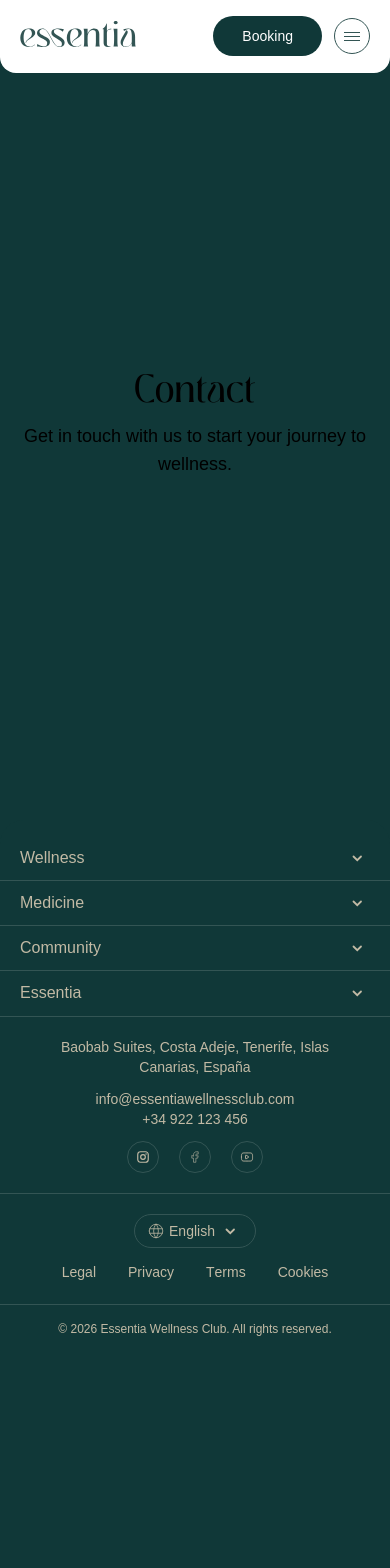
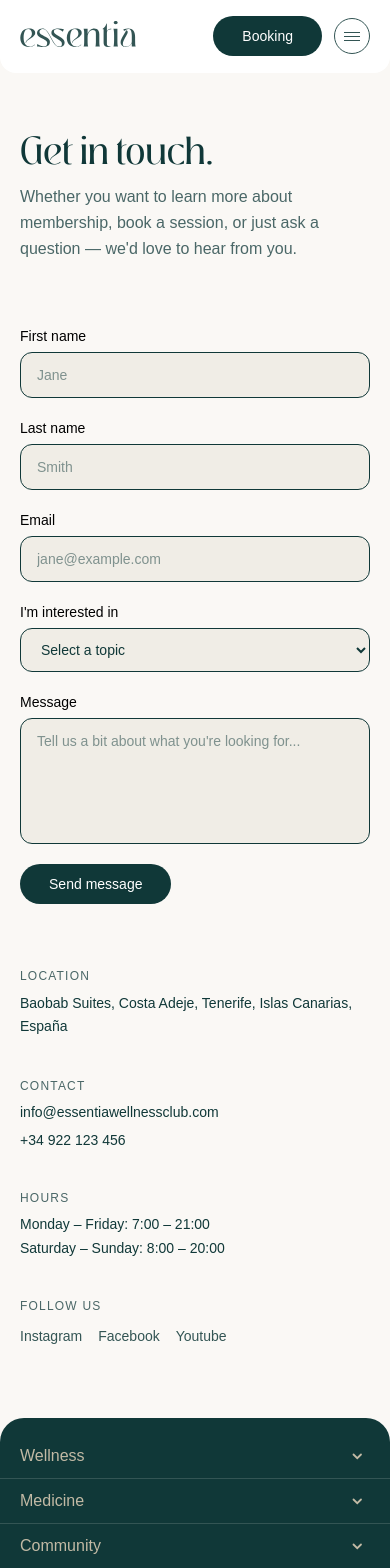
Before and after one commit to yasielhp/website-essentia-nextjs, a Next.js app: page /contact in a window 390 px wide. Shown: the top 1568 px of the page. Before the commit the page ends 1357 px from the top, so only its background shows below. Built offline with nearby package versions, Linux system fonts and the light colour scheme; a web font is replaced by a local one.

Commit message:
Implement /contact page with form and contact info
Two-column layout: contact form (name, email, topic, message) with success
state on the left, and address, phone, hours and social links on the right.

```diff
--- a/app/(page)/contact/page.tsx
+++ b/app/(page)/contact/page.tsx
@@ -1,4 +1,5 @@
 import type { Metadata } from "next";
+import ContactSection from "@components/sections/contact/contact-section";
 
 export const metadata: Metadata = {
   title: "Contact Essentia | Get in Touch",
@@ -7,14 +8,5 @@ export const metadata: Metadata = {
 };
 
 export default function ContactPage() {
-  return (
-    <section className="text-primary min-h-dvh">
-      <div className="max-w-10xl mx-auto flex min-h-dvh flex-col items-center justify-center px-4 text-center">
-        <h1 className="font-display xs:text-7xl text-4xl">Contact</h1>
-        <p className="text-primary/70 mt-4 text-lg">
-          Get in touch with us to start your journey to wellness.
-        </p>
-      </div>
-    </section>
-  );
+  return <ContactSection />;
 }
--- /dev/null
+++ b/app/components/sections/contact/contact-section.tsx
@@ -0,0 +1,252 @@
+"use client";
+
+import { useRef, useEffect, useState } from "react";
+import gsap from "gsap";
+import Link from "next/link";
+import { Button } from "@components/ui/button";
+import { contact } from "@/constants/contact";
+
+// ─── Input ────────────────────────────────────────────────────
+
+function Field({
+  label,
+  id,
+  children,
+}: {
+  label: string;
+  id: string;
+  children: React.ReactNode;
+}) {
+  return (
+    <div className="flex flex-col gap-1.5">
+      <label htmlFor={id} className="text-petroleum-600 text-sm font-medium">
+        {label}
+      </label>
+      {children}
+    </div>
+  );
+}
+
+const inputClass =
+  "bg-sand-100 text-petroleum-700 placeholder:text-petroleum-300 border border-sand-300 rounded-xl px-4 py-3 text-sm outline-none transition-all duration-200 focus:border-petroleum-400 focus:ring-2 focus:ring-petroleum-200";
+
+// ─── ContactSection ───────────────────────────────────────────
+
+export default function ContactSection() {
+  const wrapperRef = useRef<HTMLDivElement>(null);
+  const [submitted, setSubmitted] = useState(false);
+  const [loading, setLoading] = useState(false);
+
+  useEffect(() => {
+    const ctx = gsap.context(() => {
+      if (wrapperRef.current) {
+        gsap.from(Array.from(wrapperRef.current.children), {
+          opacity: 0,
+          y: 30,
+          stagger: 0.1,
+          duration: 0.7,
+          ease: "power3.out",
+          delay: 0.1,
+        });
+      }
+    });
+    return () => ctx.revert();
+  }, []);
+
+  const handleSubmit = (e: React.FormEvent<HTMLFormElement>) => {
+    e.preventDefault();
+    setLoading(true);
+    setTimeout(() => {
+      setLoading(false);
+      setSubmitted(true);
+    }, 1200);
+  };
+
+  return (
+    <section className="bg-sand-50 min-h-dvh">
+      <div className="mx-auto max-w-5xl px-5 pt-32 pb-24">
+        <div ref={wrapperRef} className="flex flex-col gap-16">
+          {/* ── Header ── */}
+          <div className="md:max-w-xl">
+            <h1 className="font-display text-petroleum-700 text-4xl md:text-5xl">
+              Get in touch.
+            </h1>
+            <p className="text-petroleum-400 mt-4 leading-relaxed">
+              Whether you want to learn more about membership, book a session,
+              or just ask a question — we&apos;d love to hear from you.
+            </p>
+          </div>
+
+          {/* ── Two columns ── */}
+          <div className="grid grid-cols-1 gap-16 md:grid-cols-2">
+            {/* ── Form ── */}
+            {submitted ? (
+              <div className="flex flex-col justify-center gap-4">
+                <div className="bg-sand-100 rounded-2xl p-8">
+                  <p className="font-display text-petroleum-700 text-2xl">
+                    Message received.
+                  </p>
+                  <p className="text-petroleum-400 mt-3 text-sm leading-relaxed">
+                    Thank you for reaching out. A member of our team will get
+                    back to you within one business day.
+                  </p>
+                  <button
+                    onClick={() => setSubmitted(false)}
+                    className="text-petroleum-500 hover:text-petroleum-700 mt-6 text-sm underline underline-offset-4 transition-colors"
+                  >
+                    Send another message
+                  </button>
+                </div>
+              </div>
+            ) : (
+              <form onSubmit={handleSubmit} className="flex flex-col gap-5">
+                <div className="grid grid-cols-1 gap-5 sm:grid-cols-2">
+                  <Field label="First name" id="first-name">
+                    <input
+                      id="first-name"
+                      name="firstName"
+                      type="text"
+                      required
+                      autoComplete="given-name"
+                      placeholder="Jane"
+                      className={inputClass}
+                    />
+                  </Field>
+                  <Field label="Last name" id="last-name">
+                    <input
+                      id="last-name"
+                      name="lastName"
+                      type="text"
+                      required
+                      autoComplete="family-name"
+                      placeholder="Smith"
+                      className={inputClass}
+                    />
+                  </Field>
+                </div>
+
+                <Field label="Email" id="email">
+                  <input
+                    id="email"
+                    name="email"
+                    type="email"
+                    required
+                    autoComplete="email"
+                    placeholder="jane@example.com"
+                    className={inputClass}
+                  />
+                </Field>
+
+                <Field label="I&apos;m interested in" id="interest">
+                  <select
+                    id="interest"
+                    name="interest"
+                    required
+                    defaultValue=""
+                    className={inputClass}
+                  >
+                    <option value="" disabled>
+                      Select a topic
+                    </option>
+                    <option value="membership">Membership</option>
+                    <option value="wellness">Wellness programmes</option>
+                    <option value="medicine">Medicine protocols</option>
+                    <option value="community">Community & events</option>
+                    <option value="other">Something else</option>
+                  </select>
+                </Field>
+
+                <Field label="Message" id="message">
+                  <textarea
+                    id="message"
+                    name="message"
+                    required
+                    rows={5}
+                    placeholder="Tell us a bit about what you&apos;re looking for..."
+                    className={[inputClass, "resize-none"].join(" ")}
+                  />
+                </Field>
+
+                <Button
+                  variant="solid"
+                  size="md"
+                  type="submit"
+                  disabled={loading}
+                  className="self-start"
+                >
+                  {loading ? "Sending…" : "Send message"}
+                </Button>
+              </form>
+            )}
+
+            {/* ── Info ── */}
+            <div className="flex flex-col gap-10 md:pt-2">
+              {/* Address */}
+              <div className="flex flex-col gap-2">
+                <p className="text-petroleum-400 text-xs tracking-widest uppercase">
+                  Location
+                </p>
+                <Link
+                  href="https://maps.app.goo.gl/63DC95GEfWDydgrg8"
+                  target="_blank"
+                  className="text-petroleum-700 hover:text-petroleum-500 text-sm leading-relaxed transition-colors"
+                >
+                  {contact.address}
+                </Link>
+              </div>
+
+              {/* Email + Phone */}
+              <div className="flex flex-col gap-2">
+                <p className="text-petroleum-400 text-xs tracking-widest uppercase">
+                  Contact
+                </p>
+                <Link
+                  href={`mailto:${contact.email}`}
+                  className="text-petroleum-700 hover:text-petroleum-500 text-sm transition-colors"
+                >
+                  {contact.email}
+                </Link>
+                <Link
+                  href={`tel:${contact.phone}`}
+                  className="text-petroleum-700 hover:text-petroleum-500 text-sm transition-colors"
+                >
+                  {contact.phone}
+                </Link>
+              </div>
+
+              {/* Hours */}
+              <div className="flex flex-col gap-2">
+                <p className="text-petroleum-400 text-xs tracking-widest uppercase">
+                  Hours
+                </p>
+                <div className="text-petroleum-700 flex flex-col gap-1 text-sm">
+                  <span>Monday – Friday: 7:00 – 21:00</span>
+                  <span>Saturday – Sunday: 8:00 – 20:00</span>
+                </div>
+              </div>
+
+              {/* Social */}
+              <div className="flex flex-col gap-3">
+                <p className="text-petroleum-400 text-xs tracking-widest uppercase">
+                  Follow us
+                </p>
+                <div className="flex gap-4">
+                  {contact.socialMedia.map((social) => (
+                    <Link
+                      key={social.name}
+                      href={social.url}
+                      target="_blank"
+                      className="text-petroleum-500 hover:text-petroleum-700 text-sm transition-colors"
+                    >
+                      {social.name}
+                    </Link>
+                  ))}
+                </div>
+              </div>
+            </div>
+          </div>
+        </div>
+      </div>
+    </section>
+  );
+}
```
